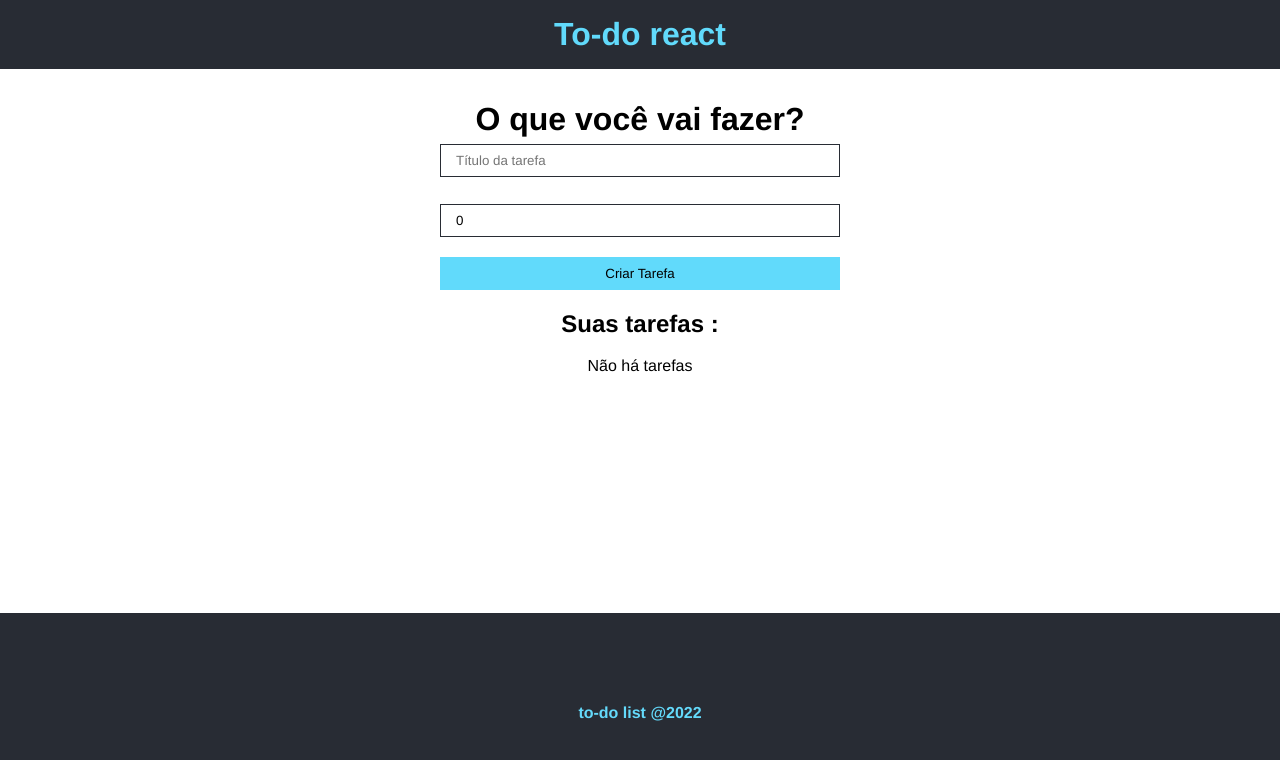
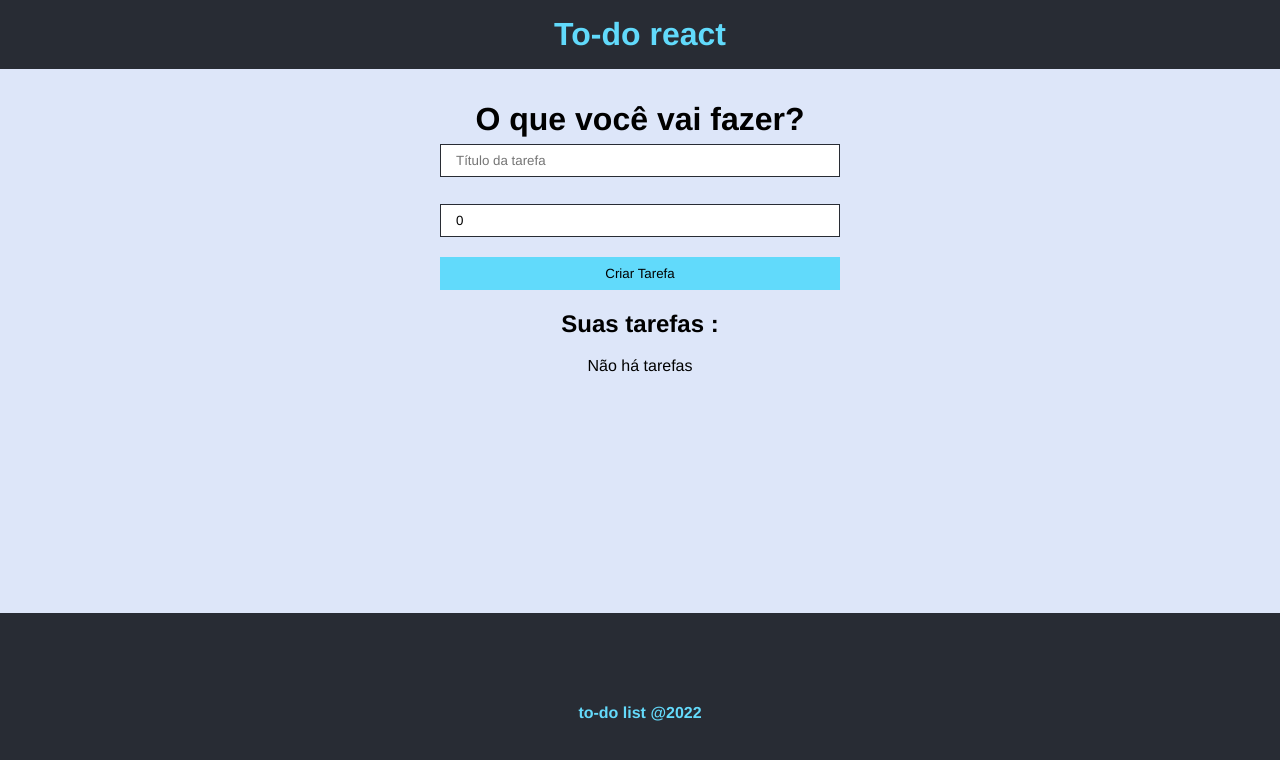
Before and after one commit to fernandopredes/todolist-react-ts, a React (Create React App) app: page / in a window 1280 px wide. Shown: the top 760 px of the page. Built offline with nearby package versions, Linux system fonts and the light colour scheme.

Commit message:
arrumado o css do background main

```diff
--- a/src/App.module.css
+++ b/src/App.module.css
@@ -1,4 +1,5 @@
 .main{
+  background-color: #dde6f9;
   min-height: 60vh;
   text-align: center;
   padding: 2em;
```
